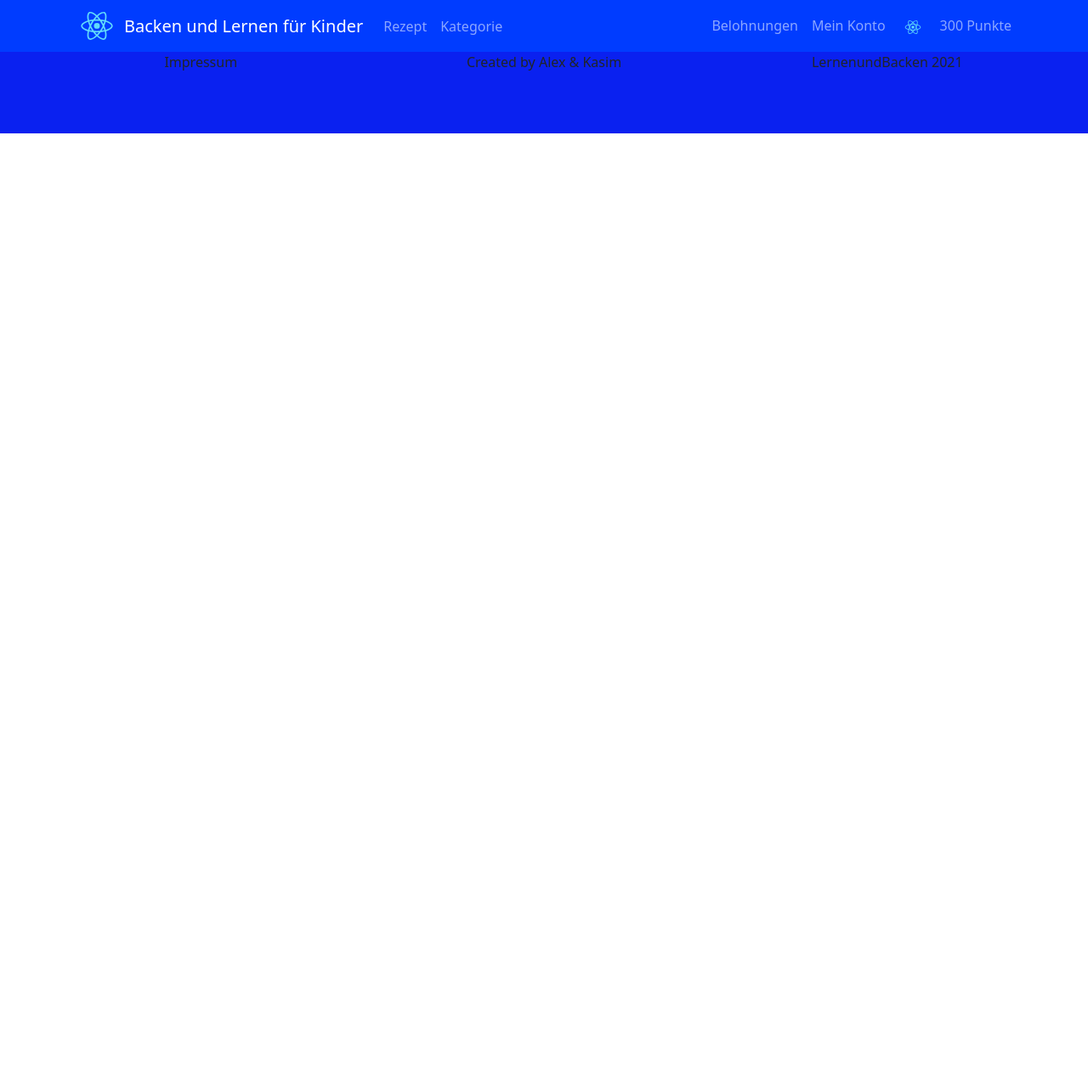
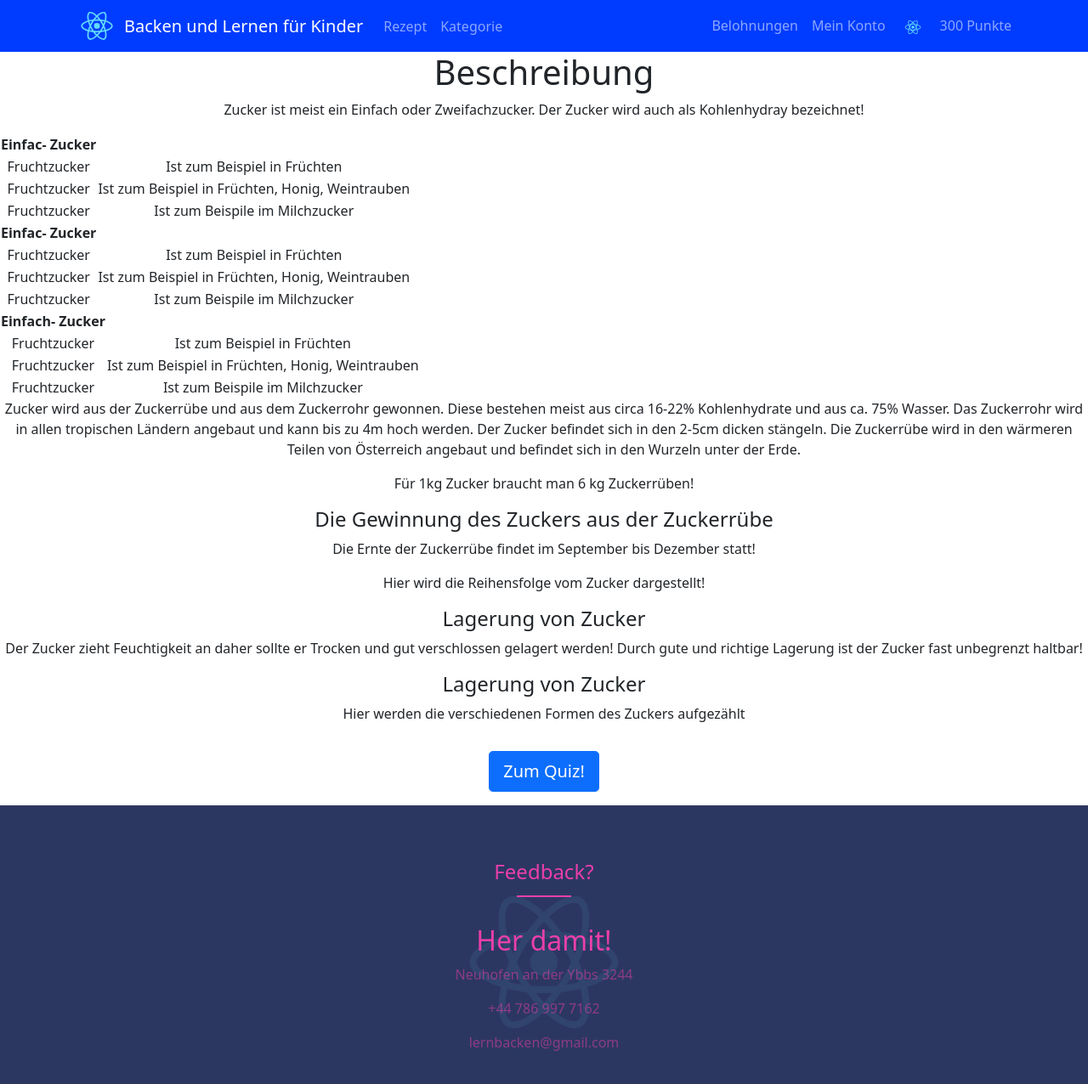
Before and after one commit to ZeIRoIL/BakeSchoolSite, a React (Create React App) app in the folder frontend/: page /categorie/Zucker in a window 1280 px wide. Shown: the top 1276 px of the page at 85% size. Before the commit the page ends 800 px from the top, so only its background shows below. Built offline with nearby package versions, Linux system fonts and the light colour scheme.

Commit message:
+ added the categorie route to each description + added the zucker description

```diff
--- a/frontend/src/Assets/Style/Card/card.scss
+++ b/frontend/src/Assets/Style/Card/card.scss
@@ -36,6 +36,10 @@
         {
             font-size: 2.5rem;
             background-color: rgb(118, 190, 199);
+            .descriptionImg
+            {
+                width: 3rem;
+            }
             p{
                 padding: 0 0 0 0;
                 margin: 0 0 0 0 ;
--- a/frontend/src/Assets/Style/Footer/footer.scss
+++ b/frontend/src/Assets/Style/Footer/footer.scss
@@ -1,5 +1,48 @@
 .footercontainer {
-    background-color: rgb(10, 33, 240);
-    width: 100%;
-    height: 6rem;
+    background-color: #2c3761;
+    display: flex;
+    align-items: center;
+    justify-content: center;
+    text-align: center;
+    padding: 4rem 0;
+    position: relative;
+    z-index: 1;
+    .contact-title{
+        color: #eb3fa9;
+    }
+    h2{
+        color: #eb3fa9;
+    }
+    p{
+        opacity: 0.5;
+        color: #eb3fa9;
+    }
+    .bg-image{
+        position: absolute;
+        left: 50%;
+        top: 50%;
+        transform: translate(-50%, -50%);
+        z-index: -1;
+        img{
+            width: 100%;
+            opacity: 0.08;
+        }
+    }
+    .contact-title{
+        position: relative;
+        padding-bottom: 1rem;
+        margin-bottom: 2rem;
+        font-weight: 500;
+        font-size: 1.5rem;
+        &::before{
+            content: '';
+            position: absolute;
+            bottom: 0;
+            left: 50%;
+            transform: translateX(-50%);
+            width: 4rem;
+            height: 2px;
+            background-color: #eb3fa9;
+        }
+    }
 }
--- a/frontend/src/Components/Cards/CardsCategory/cardCategory.js
+++ b/frontend/src/Components/Cards/CardsCategory/cardCategory.js
@@ -1,17 +1,24 @@
 import logo from '../../../Assets/img/logo.svg';
 import React, { Component } from 'react';
-import { Card, Button,Placeholder } from 'react-bootstrap';
+import { Card, Button, Placeholder } from 'react-bootstrap';
+
+// Routing
+import { Outlet, NavLink, Routes,Route } from "react-router-dom";
+
 
 import heart from '../../../Assets/img/heart.svg';
 import search from '../../../Assets/img/MainSite/6424.jpg';
+
+// import the specified Page
 
 
 // style for the cards
 import '../../../Assets/Style/Card/card.scss';
 
+
 var picsize = 4 + 'rem';
 
-function CardCategory({image, name, level, title, ctaButton,target}){
+function CardCategory({number, image, name, level, title, ctaButton, target }) {
     return (
         <>
             <div className="card">
@@ -19,12 +26,18 @@ function CardCategory({image, name, level, title, ctaButton,target}){
                     <div className='card-headertext'>
                         <p>{name}</p>
                     </div>
+
                     <div className='card-bottom'>
-                        <img src={image} className="" alt="logo" />
+                    <NavLink
+                        to={`${name}`}
+                        key={number}>
+                        <img src={image} className="descriptionImg" alt="logo" />
+                    </NavLink>
+                    </div>
+                   <br/>
                     <div className='card-details'>
-                            <img className='detailslogo' src={search}  alt="logo" />
-                            <img className='difficultlogo' src={heart}  alt="logo" />
-                        </div>
+                            <img className='detailslogo' src={search} alt="logo" />
+                            <img className='difficultlogo' src={heart} alt="logo" />
                     </div>
                 </div>
             </div>
--- /dev/null
+++ b/frontend/src/Data/Mocks/CategorieData.js
@@ -0,0 +1,32 @@
+let categories = [
+    {
+      name: "Zucker",
+      number: 1,
+    },
+    {
+        name: "Semmel",
+        number: 2,
+    },
+    {
+        name: "Brot",
+        number: 3,
+    },
+    {
+        name: "Getreide",
+        number: 4,
+    },
+    {
+        name: "Mehl",
+        number: 5,
+    }
+  ];
+
+export function getCategories(){
+    return categories;
+}
+
+// export function getCategories(number){
+//     return categories.number.find(
+//         categorie => categorie.number === number
+//     );
+// }
--- /dev/null
+++ b/frontend/src/Pages/Description/Zucker.js
@@ -0,0 +1,113 @@
+import { Button } from 'react-bootstrap';
+import React from 'react';
+
+
+export const Zucker = () => {
+    return (
+        <div>
+            <h1>Beschreibung</h1>
+            <div>
+                <p>Zucker ist meist ein Einfach oder Zweifachzucker. Der Zucker wird auch als Kohlenhydray bezeichnet!</p>
+                {/* EInfachZucker */}
+                <div>
+                    <table>
+                        <tr>
+                            <th>Einfac- Zucker</th>
+
+                        </tr>
+                        <tr>
+                            <td>Fruchtzucker</td>
+                            <td>Ist zum Beispiel in Früchten</td>
+                        </tr>
+                        <tr>
+                            <td>Fruchtzucker</td>
+                            <td>Ist zum Beispiel in Früchten, Honig, Weintrauben</td>
+                        </tr>
+                        <tr>
+                            <td>Fruchtzucker</td>
+                            <td>Ist zum Beispile im Milchzucker</td>
+                        </tr>
+                    </table>
+                </div>
+
+                {/* Zweifachzucker */}
+                <div>
+                    <table>
+                        <tr>
+                            <th>Einfac- Zucker</th>
+
+                        </tr>
+                        <tr>
+                            <td>Fruchtzucker</td>
+                            <td>Ist zum Beispiel in Früchten</td>
+                        </tr>
+                        <tr>
+                            <td>Fruchtzucker</td>
+                            <td>Ist zum Beispiel in Früchten, Honig, Weintrauben</td>
+                        </tr>
+                        <tr>
+                            <td>Fruchtzucker</td>
+                            <td>Ist zum Beispile im Milchzucker</td>
+                        </tr>
+                    </table>
+                </div>
+                {/* VielfachZucker Description */}
+                <div>
+                    <table>
+                        <tr>
+                            <th>Einfach- Zucker</th>
+
+                        </tr>
+                        <tr>
+                            <td>Fruchtzucker</td>
+                            <td>Ist zum Beispiel in Früchten</td>
+                        </tr>
+                        <tr>
+                            <td>Fruchtzucker</td>
+                            <td>Ist zum Beispiel in Früchten, Honig, Weintrauben</td>
+                        </tr>
+                        <tr>
+                            <td>Fruchtzucker</td>
+                            <td>Ist zum Beispile im Milchzucker</td>
+                        </tr>
+                    </table>
+                </div>
+
+                <div>
+                    <p>Zucker wird aus der Zuckerrübe und aus dem Zuckerrohr gewonnen.	Diese bestehen meist aus circa 16-22% Kohlenhydrate und aus ca. 75% Wasser.
+                        Das Zuckerrohr wird in allen tropischen Ländern angebaut und kann bis zu 4m hoch werden. Der Zucker befindet sich in den 2-5cm dicken stängeln.
+                        Die Zuckerrübe wird in den wärmeren Teilen von Österreich angebaut und befindet sich in den Wurzeln unter der Erde.
+                    </p>
+                </div>
+
+                <div>
+                    <p>Für 1kg Zucker braucht man 6 kg Zuckerrüben!</p>
+                </div>
+                <div>
+                    <div>
+                        <h4>Die Gewinnung des Zuckers aus der Zuckerrübe</h4>
+                    </div>
+                    <div>
+                        <p>Die Ernte der Zuckerrübe findet im September bis Dezember statt!</p>
+                    </div>
+                    <div>
+                        <p>Hier wird die Reihensfolge vom Zucker dargestellt!</p>
+                    </div>
+                </div>
+                <div>
+                    <h4>Lagerung von Zucker</h4>
+                    <p>Der Zucker zieht Feuchtigkeit an daher sollte er Trocken und gut verschlossen gelagert werden! Durch gute und richtige Lagerung ist der Zucker fast unbegrenzt haltbar!</p>
+                </div>
+                <div>
+                    <h4>Lagerung von Zucker</h4>
+                    <p>Hier werden die verschiedenen Formen des Zuckers aufgezählt</p>
+                </div>
+            </div>
+            <div>
+            <Button className="mainbtn" variant="primary" size="lg">
+                               Zum Quiz!
+                            </Button>
+            </div>
+        </div>
+    )
+}
--- a/frontend/src/Parts/Footer/footer.js
+++ b/frontend/src/Parts/Footer/footer.js
@@ -1,5 +1,6 @@
 import React from 'react';
 import { Container, Col, Row } from 'react-bootstrap';
+import logo from '../../Assets/img/logo.svg'
 
 import '../../Assets/Style/Footer/footer.scss';
 
@@ -7,13 +8,18 @@ import '../../Assets/Style/Footer/footer.scss';
 const footer = () => {
     return (
         <div className="footercontainer">
-            <Container >
-                <Row  >
-                    <Col>Impressum</Col>
-                    <Col xs={5}>Created by Alex & Kasim </Col>
-                    <Col>LernenundBacken 2021</Col>
-                </Row>
-            </Container>
+            <div className="contact-info">
+                    <h3 className="contact-title">
+                        Feedback?
+                    </h3>
+                    <h2>Her damit!</h2>
+                    <p>Neuhofen an der Ybbs 3244</p>
+                    <p>+44 786 997 7162</p>
+                    <p>lernbacken@gmail.com</p>
+                </div>
+                <div className="bg-image">
+                    <img src={logo} alt="" />
+                </div>
         </div>
     )
 }
--- a/frontend/src/Parts/Navigation/navigation.js
+++ b/frontend/src/Parts/Navigation/navigation.js
@@ -1,12 +1,12 @@
 // Assets
 import logo from '../../Assets/img/logo.svg';
-
 
 // Pages
 import Home from '../../Pages/mainPage';
 import LoginPage from '../../Pages/login';
 import Categorie from '../../Pages/categories';
 import RewardPage from '../../Pages/rewardPage';
+
 
 // Style
 import '../../Assets/Style/Navigation/navigation.scss'; // Tell webpack that Button.js uses these styles
@@ -15,6 +15,8 @@ import '../../Assets/Style/Navigation/navigation.scss'; // Tell webpack that But
 import React, { Component } from 'react';
 import { Navbar, Nav, Container, NavDropdown } from 'react-bootstrap';
 import { Routes, Route, Link } from "react-router-dom";
+import CardCategory from '../../Components/Cards/CardsCategory/cardCategory';
+import { Zucker } from '../../Pages/Description/Zucker';
 
 export class Navigation extends Component {
     render() {
@@ -49,7 +51,11 @@ export class Navigation extends Component {
                 <Routes>
                     <Route path="/" element={<Home />} />
                     <Route path="/login" element={<LoginPage />} />
-                    <Route path="/categorie" element={<Categorie />} />
+                    <Route path="/categorie" element={<Categorie />}/>
+
+
+
+                    <Route path="categorie/Zucker" element={<Zucker/>} />
                     <Route path="/reward" element={<RewardPage />} />
                 </Routes>
                 </div>
--- a/frontend/src/index.js
+++ b/frontend/src/index.js
@@ -12,7 +12,7 @@ ReactDOM.render(
   document.getElementById('root')
 );
 
-// If you want to start measuring performance in your app, pass a function
-// to log results (for example: reportWebVitals(console.log))
-// or send to an analytics endpoint. Learn more: https://bit.ly/CRA-vitals
-reportWebVitals();
+// // If you want to start measuring performance in your app, pass a function
+// // to log results (for example: reportWebVitals(console.log))
+// // or send to an analytics endpoint. Learn more: https://bit.ly/CRA-vitals
+// reportWebVitals();
```
Also changed, not shown: frontend/src/Components/Cards/CardsCategory/cardsCategory.js (+37 -20 lines). Lines whose indentation alone changed are shown as unchanged.
